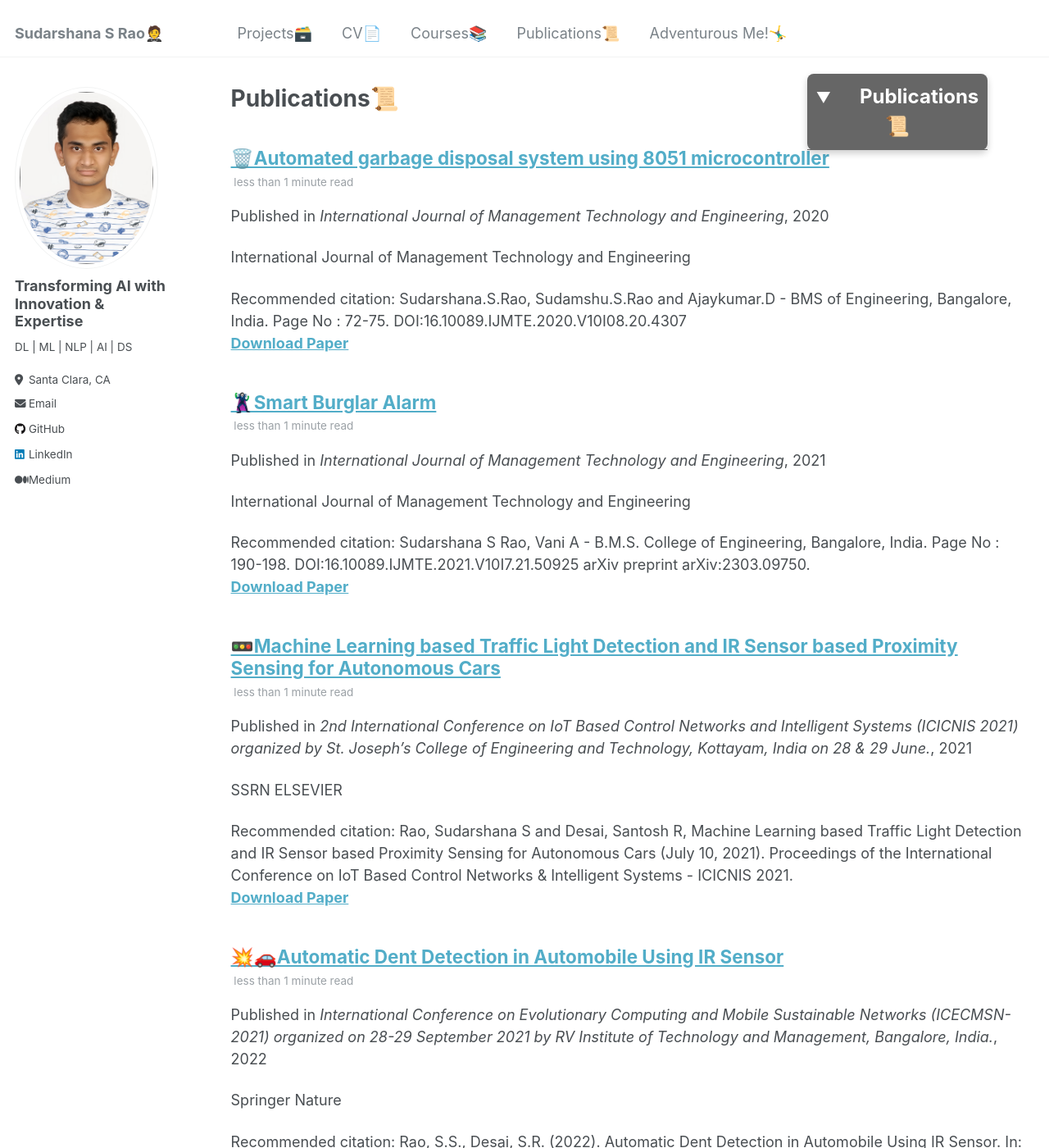
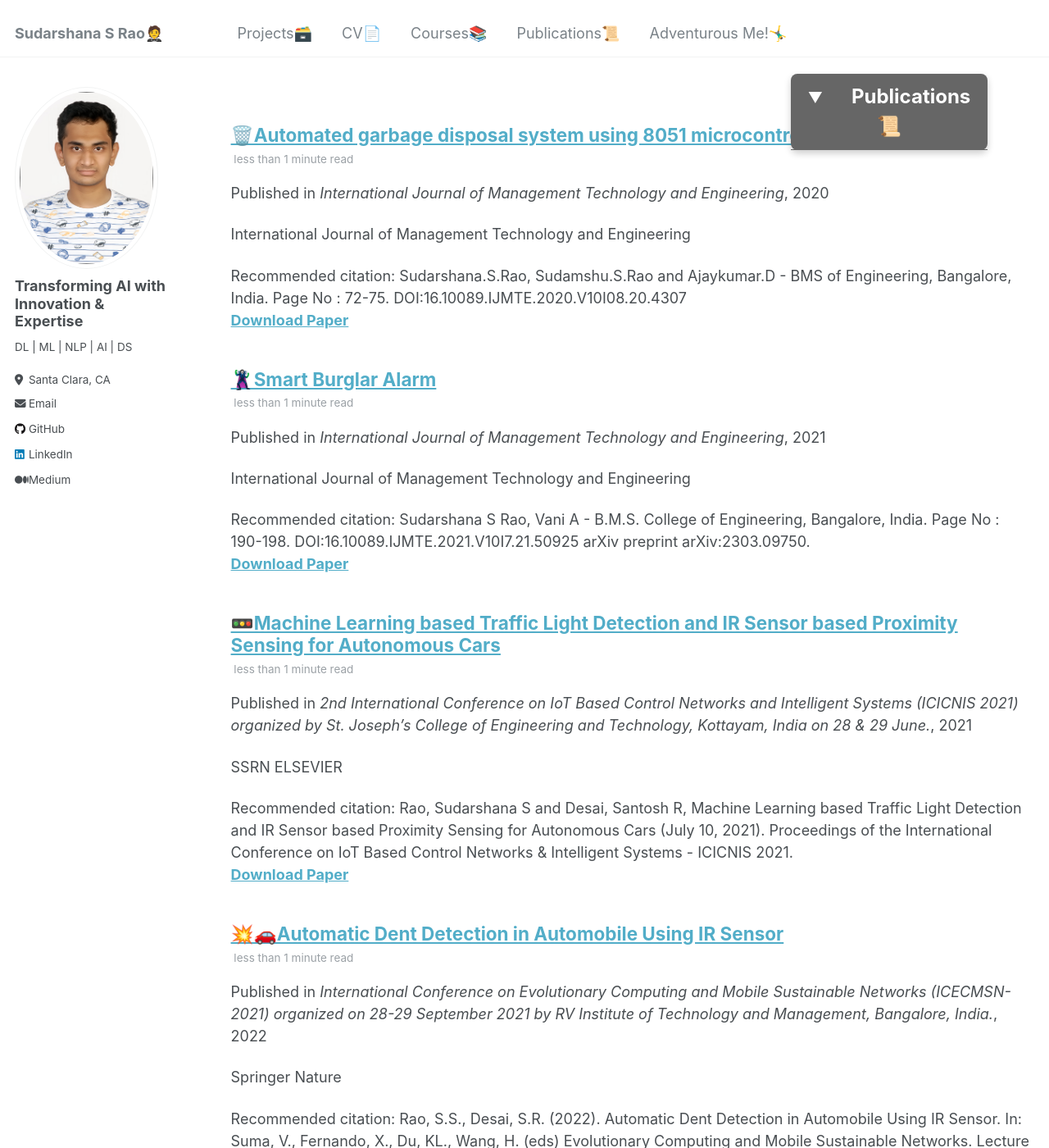
Before and after one commit to SudarshanaSRao/SudarshanaSRao.github.io, a Jekyll site: the page built from _pages/publications.md, in a window 1280 px wide and 1400 px high. Shown: the whole window at 82% size. Built offline with Jekyll 4.4.1, drawn with Linux system fonts in a browser that asks for light colours.

Commit message:
Update publications.md

```diff
--- a/_pages/publications.md
+++ b/_pages/publications.md
@@ -1,6 +1,6 @@
 ---
 layout: archive
-title: "Publications📜"
+title:
 permalink: /publications/
 author_profile: true
 ---
@@ -16,7 +16,7 @@ author_profile: true
     position: fixed;
     top: 90px; /* Adjust this value to control the vertical position */
     right: 75px; /* Adjust this value to control the horizontal position */
-    width: 220px; /* Adjust width as needed */
+    width: 240px; /* Adjust width as needed */
     border-radius: 8px;
     box-shadow: 0px 4px 8px rgba(0,0,0,0.2);
     z-index: 1000; /* Ensures it floats above other content */
```
